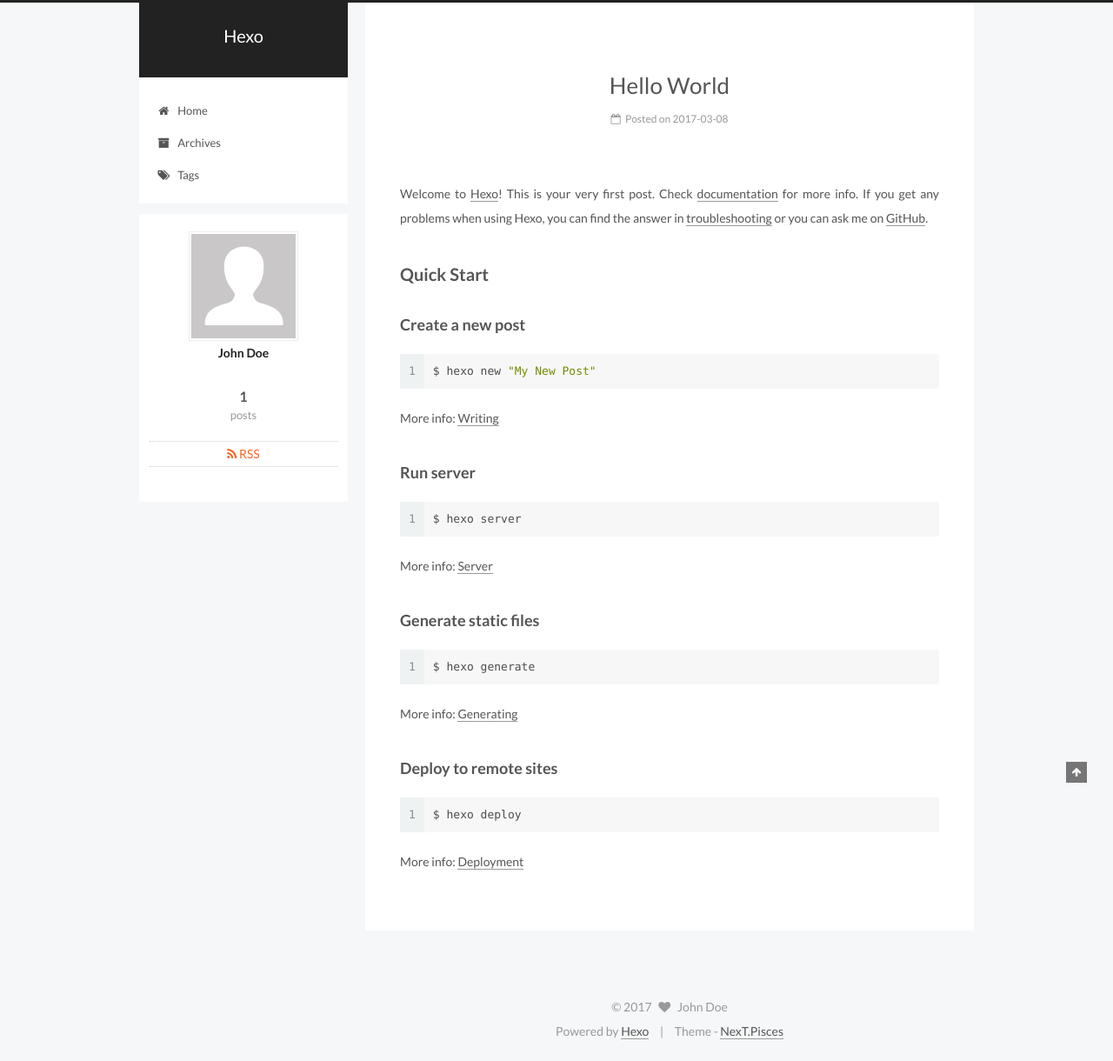
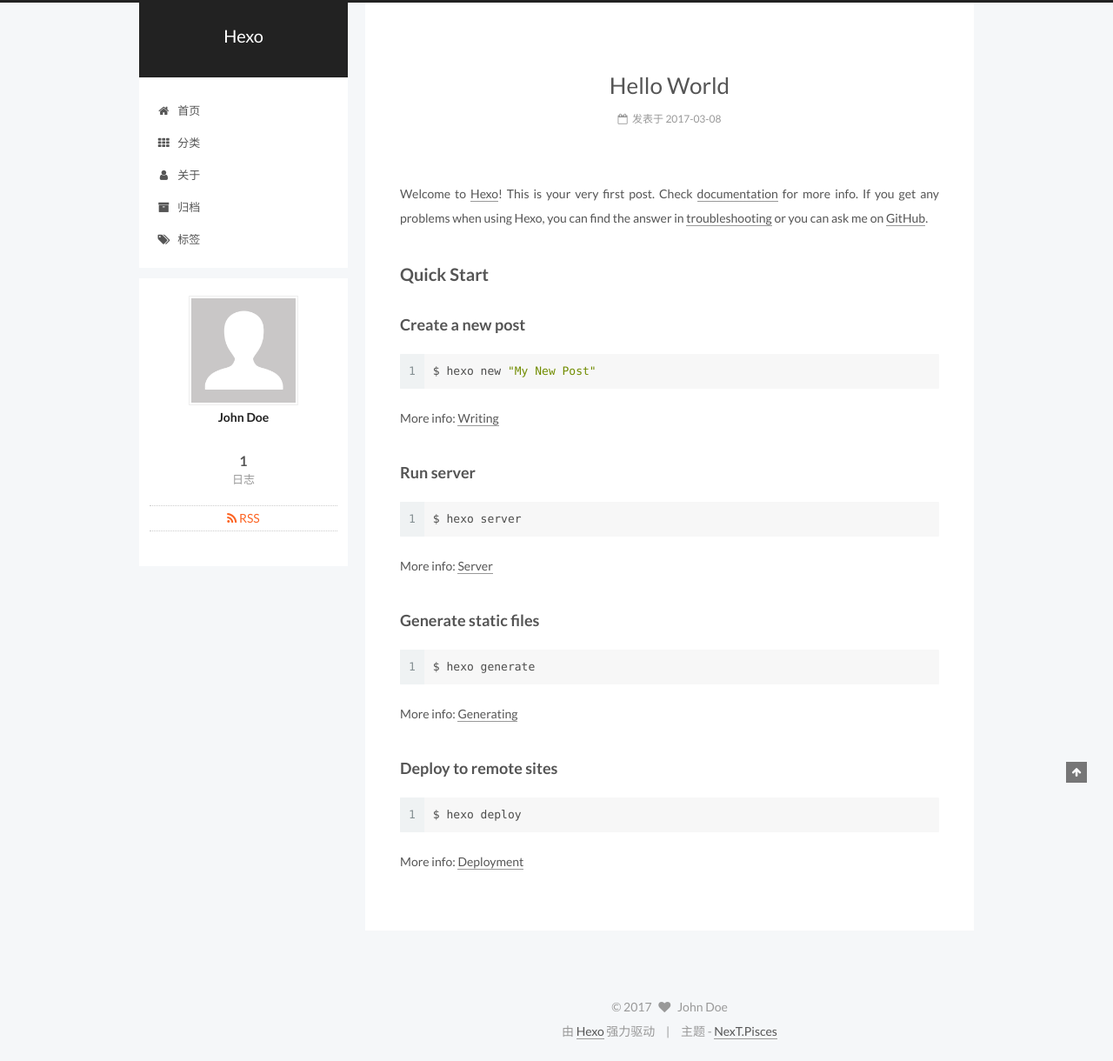
Before and after one commit to jzmanu/jzmanu-github.io, a plain HTML site: page index.html in a window 1280 px wide. Shown: the whole page at 87% size. Drawn offline with Linux system fonts and the light colour scheme.

Commit message:
Site updated: 2017-03-08 22:51:08

```diff
--- a/css/main.css
+++ b/css/main.css
@@ -1699,7 +1699,7 @@ pre .javascript .function {
   width: 4px;
   height: 4px;
   border-radius: 50%;
-  background: #b6e8ff;
+  background: #33f1e0;
 }
 .links-of-blogroll {
   font-size: 13px;
--- a/index.html
+++ b/index.html
@@ -5,7 +5,7 @@
 
 
 
-<html class="theme-next pisces use-motion" lang="">
+<html class="theme-next pisces use-motion" lang="zh-Hans">
 <head>
   <meta charset="UTF-8"/>
 <meta http-equiv="X-UA-Compatible" content="IE=edge" />
@@ -108,7 +108,7 @@
     motion: true,
     duoshuo: {
       userId: '0',
-      author: 'Author'
+      author: '博主'
     },
     algolia: {
       applicationID: '',
@@ -131,7 +131,7 @@
   <title> Hexo </title>
 </head>
 
-<body itemscope itemtype="http://schema.org/WebPage" lang="">
+<body itemscope itemtype="http://schema.org/WebPage" lang="zh-Hans">
 
 
 
@@ -196,7 +196,27 @@
 
               <i class="menu-item-icon fa fa-fw fa-home"></i> <br />
 
-            Home
+            首页
+          </a>
+        </li>
+
+
+        <li class="menu-item menu-item-categories">
+          <a href="/categories" rel="section">
+
+              <i class="menu-item-icon fa fa-fw fa-th"></i> <br />
+
+            分类
+          </a>
+        </li>
+
+
+        <li class="menu-item menu-item-about">
+          <a href="/about" rel="section">
+
+              <i class="menu-item-icon fa fa-fw fa-user"></i> <br />
+
+            关于
           </a>
         </li>
 
@@ -206,7 +226,7 @@
 
               <i class="menu-item-icon fa fa-fw fa-archive"></i> <br />
 
-            Archives
+            归档
           </a>
         </li>
 
@@ -216,7 +236,7 @@
 
               <i class="menu-item-icon fa fa-fw fa-tags"></i> <br />
 
-            Tags
+            标签
           </a>
         </li>
 
@@ -286,9 +306,9 @@
                 <i class="fa fa-calendar-o"></i>
               </span>
 
-                <span class="post-meta-item-text">Posted on</span>
+                <span class="post-meta-item-text">发表于</span>
 
-              <time title="Post created" itemprop="dateCreated datePublished" datetime="2017-03-08T01:22:14+08:00">
+              <time title="创建于" itemprop="dateCreated datePublished" datetime="2017-03-08T01:22:14+08:00">
                 2017-03-08
               </time>
 
@@ -412,7 +432,7 @@
             <div class="site-state-item site-state-posts">
               <a href="/archives">
                 <span class="site-state-item-count">1</span>
-                <span class="site-state-item-name">posts</span>
+                <span class="site-state-item-name">日志</span>
               </a>
             </div>
 
@@ -473,11 +493,11 @@
 
 
 <div class="powered-by">
-  Powered by <a class="theme-link" href="https://hexo.io">Hexo</a>
+  由 <a class="theme-link" href="https://hexo.io">Hexo</a> 强力驱动
 </div>
 
 <div class="theme-info">
-  Theme -
+  主题 -
   <a class="theme-link" href="https://github.com/iissnan/hexo-theme-next">
     NexT.Pisces
   </a>
```
Also changed, not shown: 2017/03/08/hello-world/index.html (+33 -13 lines), archives/2017/03/index.html (+31 -11 lines), archives/2017/index.html (+31 -11 lines), archives/index.html (+31 -11 lines).
